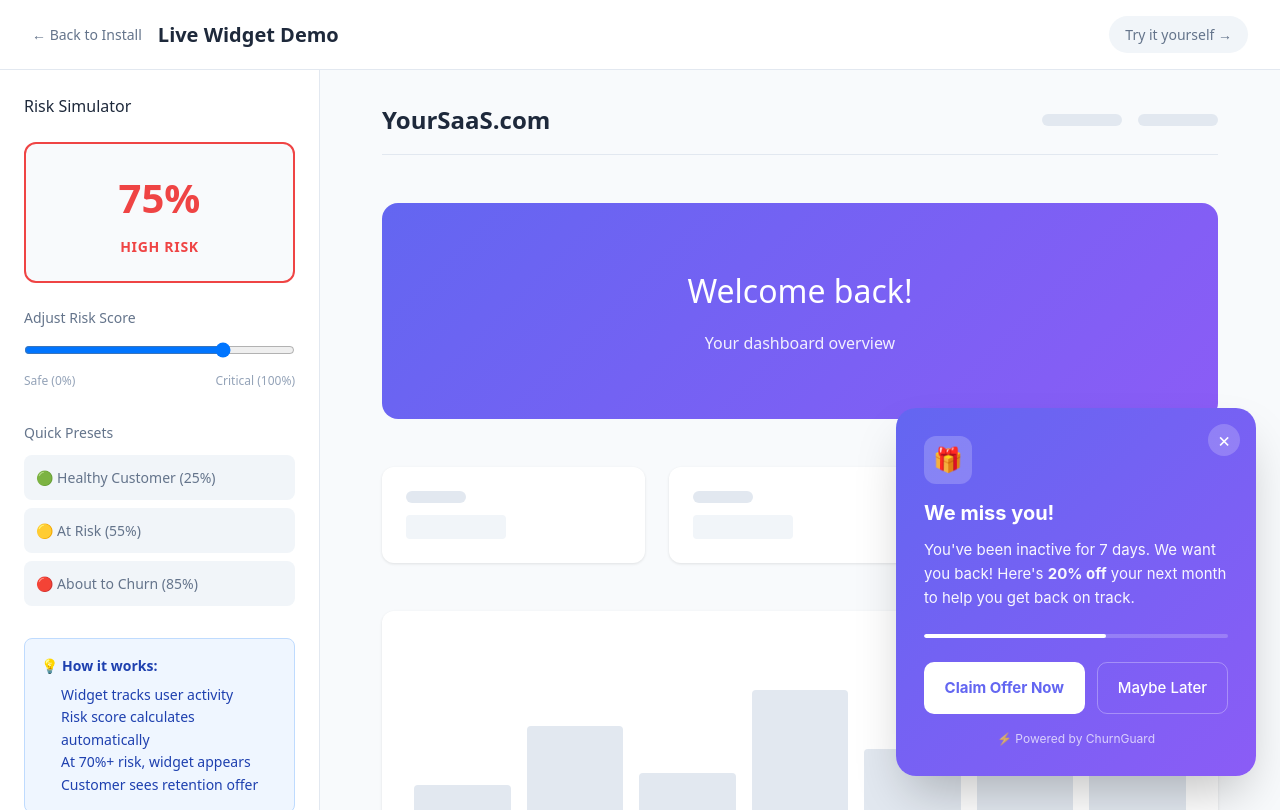
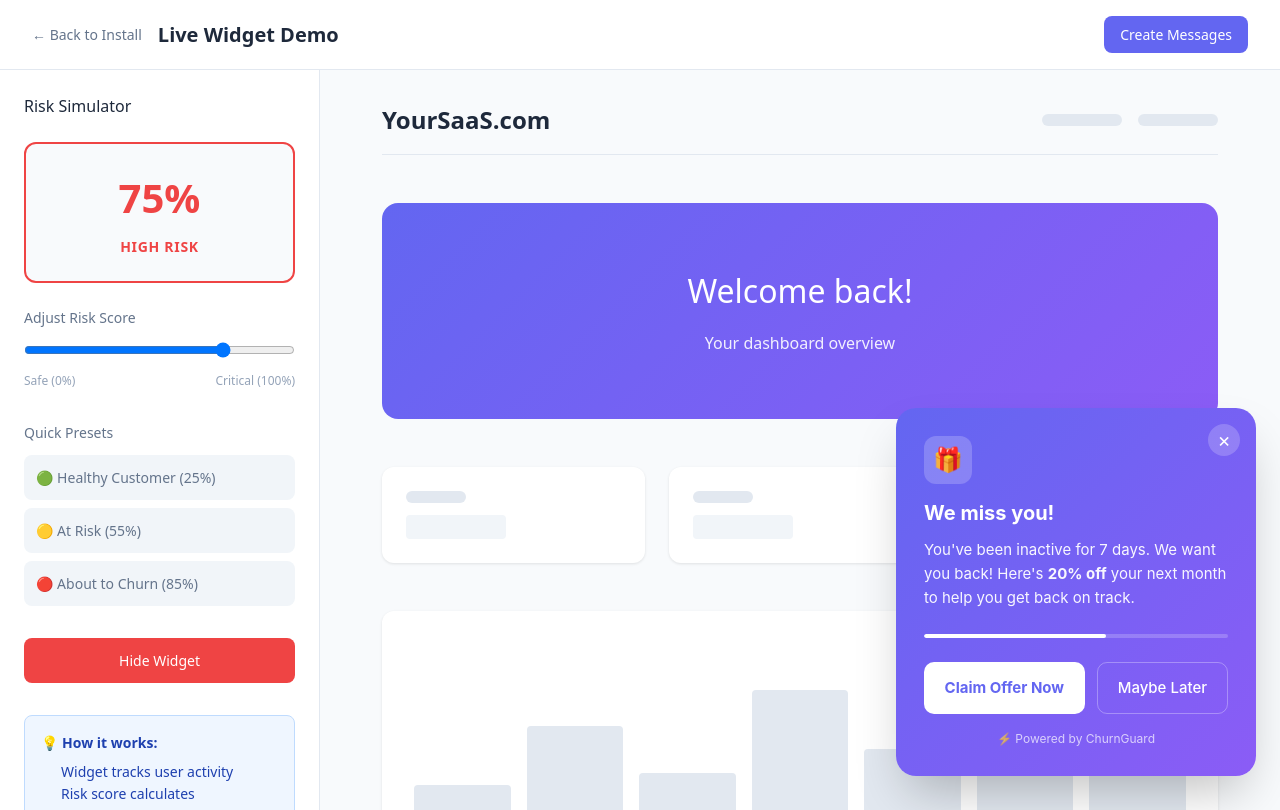
Before and after one commit to naj9683/churn-guard-app, a Next.js app: page /widget-demo in a window 1280 px wide. Built offline with nearby package versions, Linux system fonts and the light colour scheme.

Commit message:
Fix widget demo page with complete code

```diff
--- a/app/widget-demo/page.tsx
+++ b/app/widget-demo/page.tsx
@@ -46,15 +46,20 @@ export default function WidgetDemoPage() {
             Live Widget Demo
           </h1>
         </div>
-        <div style={{
-          padding: '0.5rem 1rem',
-          background: '#f1f5f9',
-          borderRadius: '9999px',
-          fontSize: '0.875rem',
-          color: '#64748b'
-        }}>
-          Try it yourself →
-        </div>
+        <Link
+          href="/widget-messages"
+          style={{
+            padding: '0.5rem 1rem',
+            background: '#6366f1',
+            color: 'white',
+            textDecoration: 'none',
+            borderRadius: '0.5rem',
+            fontSize: '0.875rem',
+            fontWeight: '500'
+          }}
+        >
+          Create Messages
+        </Link>
       </div>
 
       <div style={{ display: 'flex', height: 'calc(100vh - 60px)' }}>
@@ -193,6 +198,34 @@ export default function WidgetDemoPage() {
                 🔴 About to Churn (85%)
               </button>
             </div>
+          </div>
+
+          {/* Manual Toggle */}
+          <div style={{ marginBottom: '2rem' }}>
+            <button
+              onClick={() => {
+                if (showWidget) {
+                  setShowWidget(false);
+                  setWidgetDismissed(true);
+                } else {
+                  setShowWidget(true);
+                  setWidgetDismissed(false);
+                }
+              }}
+              style={{
+                width: '100%',
+                padding: '0.75rem',
+                background: showWidget ? '#ef4444' : '#6366f1',
+                color: 'white',
+                border: 'none',
+                borderRadius: '0.5rem',
+                cursor: 'pointer',
+                fontSize: '0.875rem',
+                fontWeight: '500'
+              }}
+            >
+              {showWidget ? 'Hide Widget' : 'Show Widget Manually'}
+            </button>
           </div>
 
           {/* Info Box */}
```
